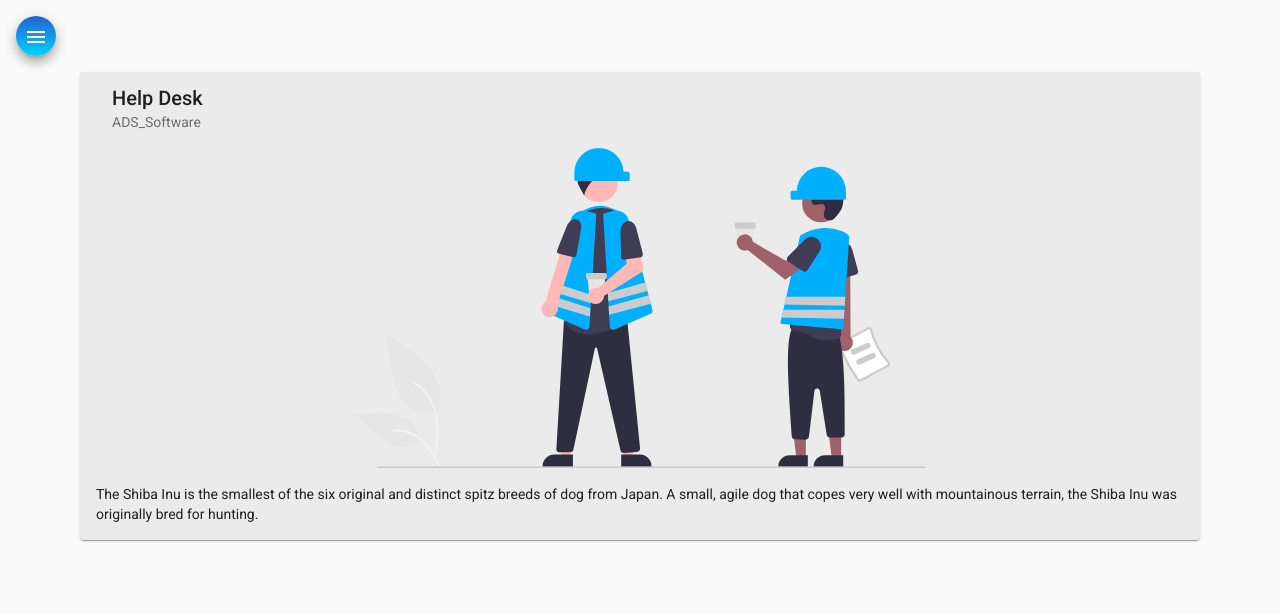
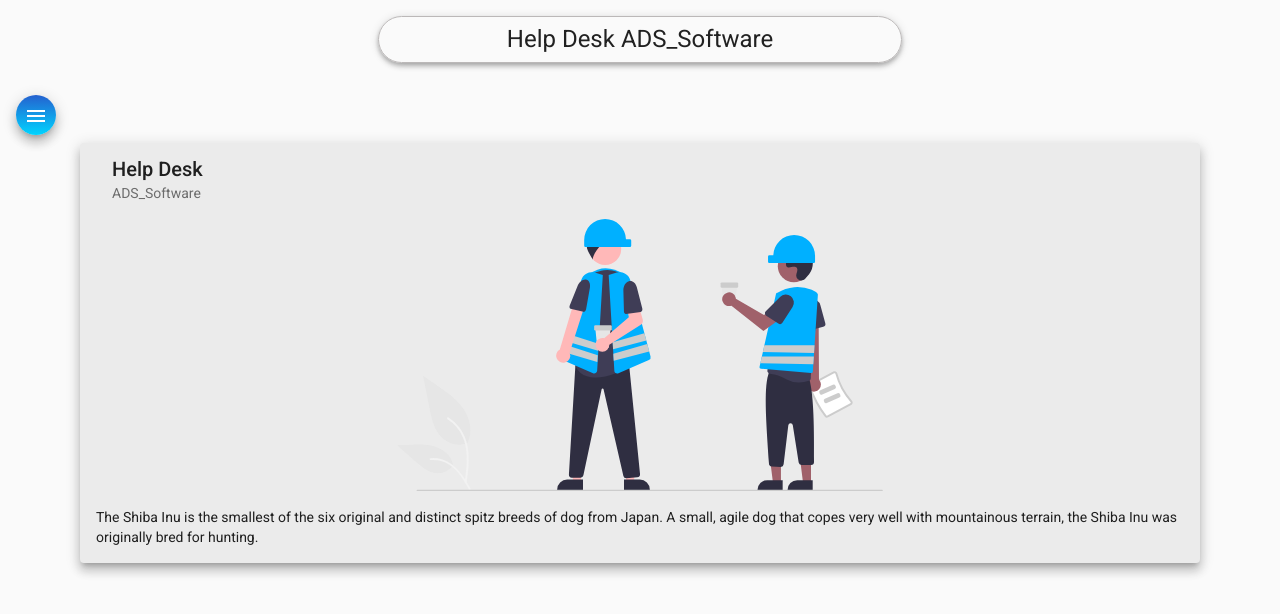
Before and after one commit to DanielGomesMoura/HelpDesk-Front, an Angular app: page /home in a window 1280 px wide. Shown: the top 614 px of the page. Built offline with nearby package versions, Linux system fonts and the light colour scheme.

Commit message:
Implementado HTML e CSS para o HEADER

```diff
--- a/src/app/components/header/header.component.css
+++ b/src/app/components/header/header.component.css
@@ -0,0 +1,12 @@
+.container{
+    display: flex;
+    align-items: center;
+    justify-content: center;
+}
+
+h1{
+    margin-top: 1rem;
+    border: 1px solid rgb(187, 184, 184);
+    padding: .4rem 10%;
+    border-radius: 2rem;
+}
--- a/src/app/components/header/header.component.html
+++ b/src/app/components/header/header.component.html
@@ -1 +1,3 @@
-<p>header works!</p>
+<div class="container" >
+    <h1 class="mat-elevation-z4">Help Desk ADS_Software</h1>
+</div>
--- a/src/app/components/home/home.component.css
+++ b/src/app/components/home/home.component.css
@@ -1,9 +1,9 @@
 .card{
     width: 85%;
-    margin: 1rem auto auto auto;
+    margin: .5rem auto auto auto;
     background-color: rgb(235, 235, 235);
 }
 
 img{
-    height: 20rem;
+    height: 17rem;
 }
--- a/src/app/components/home/home.component.html
+++ b/src/app/components/home/home.component.html
@@ -1,4 +1,4 @@
-<mat-card class="card">
+<mat-card class="card mat-elevation-z8">
     <mat-card-header>
       <mat-card-title>Help Desk</mat-card-title>
       <mat-card-subtitle>ADS_Software</mat-card-subtitle>
--- a/src/app/components/nav/nav.component.html
+++ b/src/app/components/nav/nav.component.html
@@ -25,6 +25,7 @@
         </mat-nav-list>
     </mat-drawer>
     <div class="sidenav-content">
+        <app-header></app-header>
       <button class="menu mat-elevation-z8" (click)="drawer.toggle()" mat-icon-button>
         <mat-icon>menu</mat-icon>
       </button>
```
